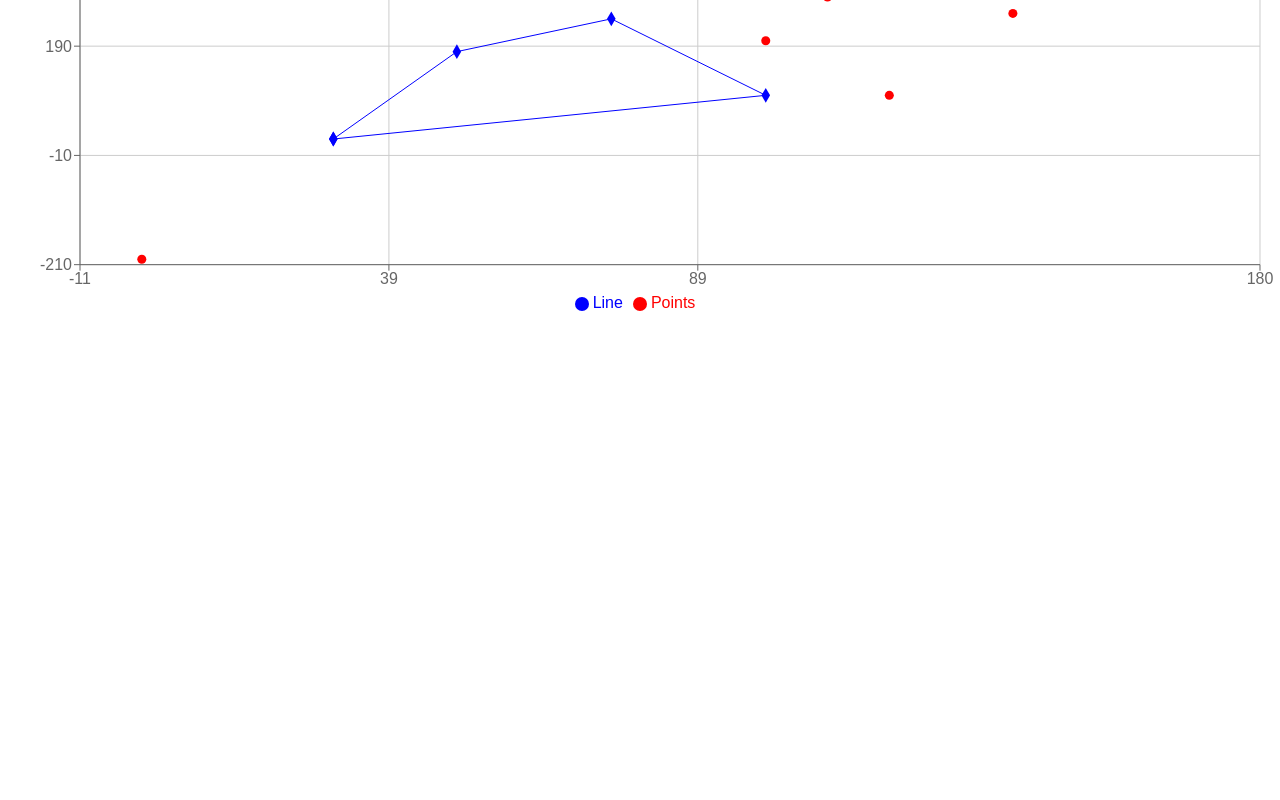
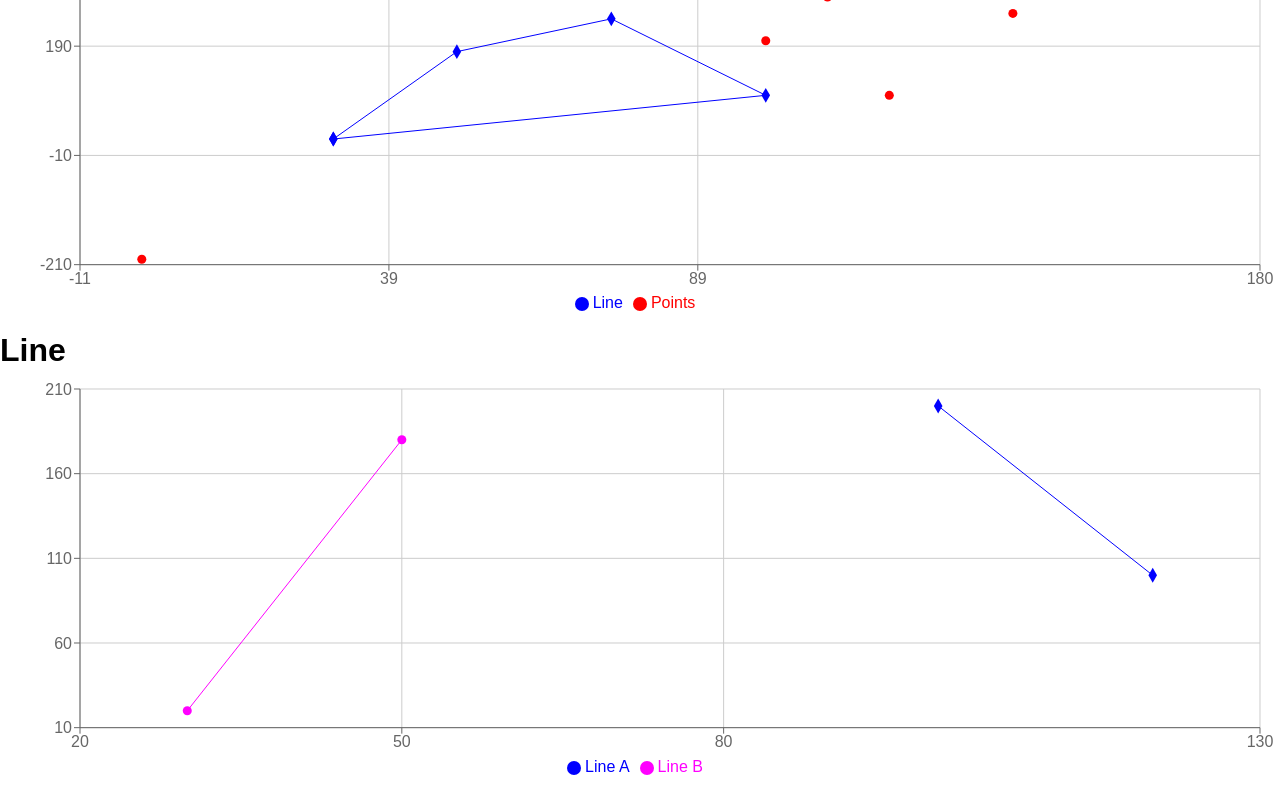
Before and after one commit to RehanKhan14/ALGO, a React (Create React App) app in the folder geometric-algorithms/: page /test in a window 1280 px wide. Shown: the part 670-1470 px from the top of the page. Before the commit the page ends 1006 px from the top, so only its background shows below. Built offline with nearby package versions, Linux system fonts and the light colour scheme; a web font is replaced by a local one.

Commit message:
added line graph

```diff
--- /dev/null
+++ b/geometric-algorithms/src/components/Graph/LineGraph.d.ts
@@ -0,0 +1 @@
+export const LineGraph:jsx;
--- /dev/null
+++ b/geometric-algorithms/src/components/Graph/LineGraph.jsx
@@ -0,0 +1,20 @@
+import {ScatterChart, Scatter, XAxis, YAxis, CartesianGrid, Tooltip, Legend, ResponsiveContainer} from 'recharts';
+import { getDomain } from '../../hooks/getDomain';
+
+export const LineGraph = (props) =>{
+    const domain = getDomain([...props.data1,...props.data2]); //for graph axis
+
+    return (
+      <ResponsiveContainer width={props.width==null?'100%':props.width}  aspect={props.height==null?3:props.height}>
+        <ScatterChart margin={{ top: 20, right: 20, bottom: 20, left: 20 }}>
+          <CartesianGrid name={"Line Graph"}/>
+          <XAxis type="number" dataKey="x" name="x" domain={[domain.minX-10,domain.maxX+10]}/>
+          <YAxis type="number" dataKey="y" name="y" domain={[domain.minY-10,domain.maxY+10]}/>
+          <Tooltip cursor={{ strokeDasharray: '3 3' }} />
+          <Legend />
+          <Scatter name="Line A" data={props.data1} fill="blue" line shape="diamond" />
+          <Scatter name="Line B" data={props.data2} fill="magenta" line shape="dot" />
+        </ScatterChart>
+      </ResponsiveContainer>
+    );
+}
--- a/geometric-algorithms/src/pages/Test.tsx
+++ b/geometric-algorithms/src/pages/Test.tsx
@@ -1,4 +1,5 @@
 import { HullGraph } from "../components/Graph/HullGraph";
+import { LineGraph } from "../components/Graph/LineGraph";
 import { ScatterGraph } from "../components/Graph/ScatterGraph";
 
 export const Test = () =>{
@@ -23,8 +24,11 @@ export const Test = () =>{
             <h1>Scatter</h1>
             <ScatterGraph data={data} width={null} height={null}/>
 
+            <h1>Hull</h1>
+            <HullGraph dataScatter={data} dataLine={dataLine} width={null} height={null}/>
+
             <h1>Line</h1>
-            <HullGraph dataScatter={data} dataLine={dataLine} width={null} height={null}/>
+            <LineGraph data1={[data[0],data[1]]} data2={[dataLine[0],dataLine[1]]} width={null} height={null}/>
         </>
     );
 }
```
